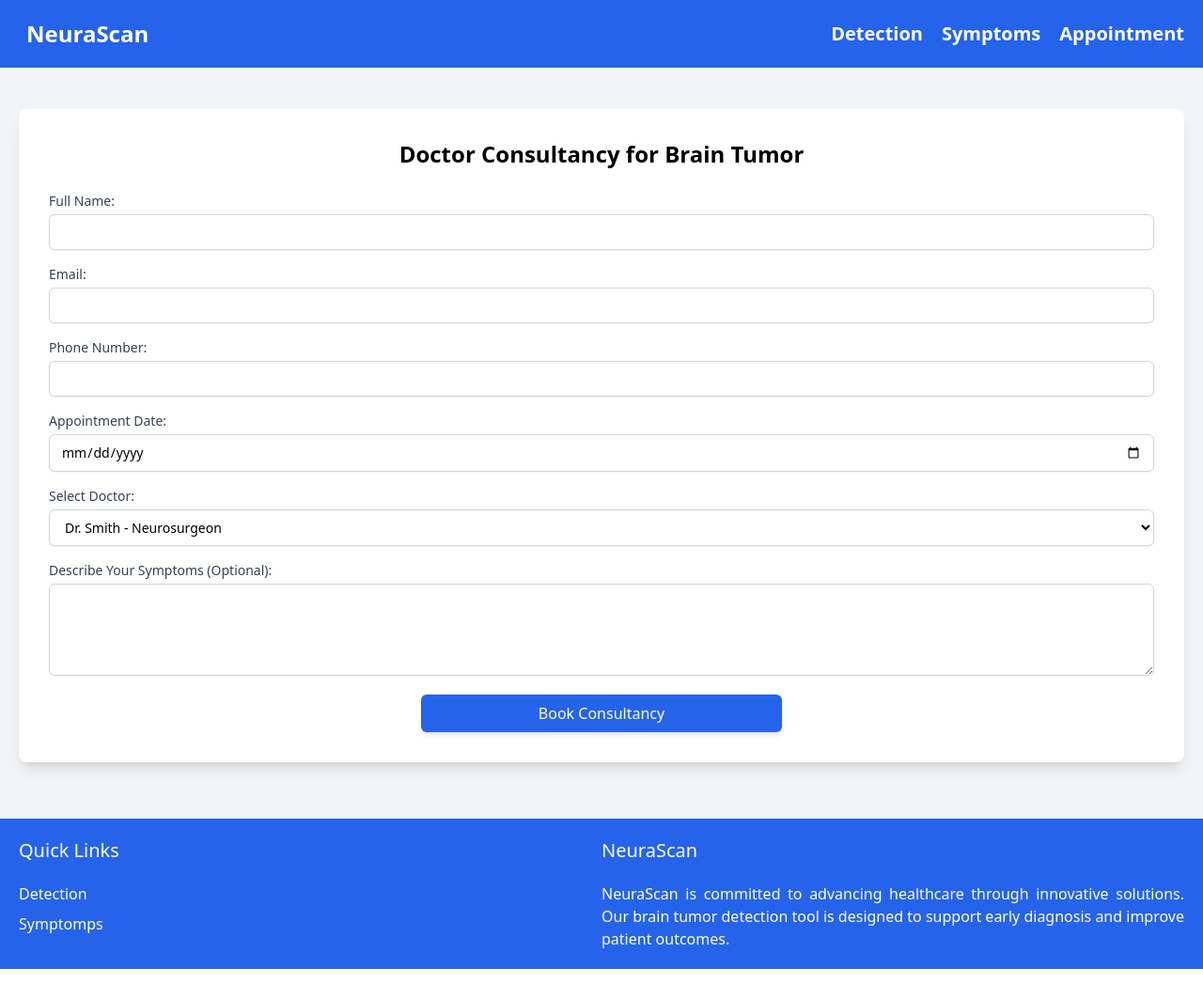
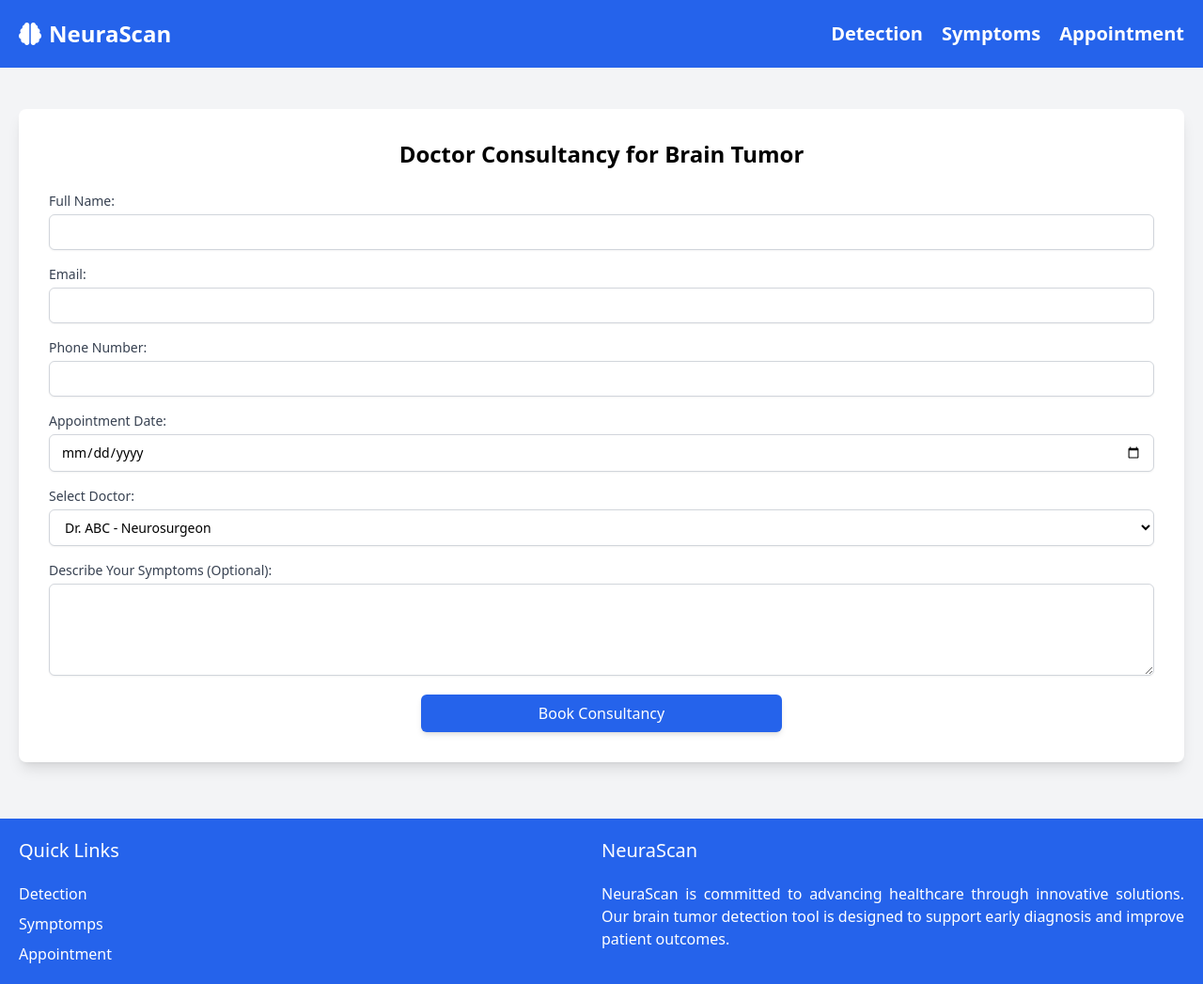
Before and after one commit to Jenil0704/Brain-Tumor-Detection-Project, a Flask app: page /appointment in a window 1280 px wide. Shown: the whole page at 94% size. Run offline with Flask 3, Linux system fonts and the light colour scheme; some libraries are stand-ins or nearby versions.

Commit message:
Initial Commit

```diff
--- a/templates/appointment.html
+++ b/templates/appointment.html
@@ -6,9 +6,11 @@
     <meta name="viewport" content="width=device-width, initial-scale=1.0">
     <title>Brain Tumor Doctor Consultancy Form</title>
     <script src="https://cdn.tailwindcss.com"></script>
+    <link rel="stylesheet" href="https://cdnjs.cloudflare.com/ajax/libs/font-awesome/6.6.0/css/all.min.css" integrity="sha512-Kc323vGBEqzTmouAECnVceyQqyqdsSiqLQISBL29aUW4U/M7pSPA/gEUZQqv1cwx4OnYxTxve5UMg5GT6L4JJg==" crossorigin="anonymous" referrerpolicy="no-referrer" />
 </head>
 
 <body class="bg-gray-100 flex justify-center flex-col items-center min-h-screen">
+    <!-- navbar starts -->
     <div class="w-full fixed top-0 bg-blue-600 p-5 z-50">
         <nav class="w-full flex items-center justify-between">
             <!-- Logo Section -->
@@ -36,37 +38,45 @@
             <a class="text-xl text-white font-semibold block" href="/quiz_page">Symptoms</a>
         </div>
     </div>
+    <!-- navbar ends -->
+
+    <!-- appointment form -->
     <div class="w-full p-5">
         <div class="mt-24 bg-white p-8 rounded-lg shadow-lg w-full">
             <h2 class="text-center text-2xl font-semibold mb-6">Doctor Consultancy for Brain Tumor</h2>
             <form id="appointmentForm" action="/api/book_appointment" method="post">
+                <!-- full name -->
                 <div class="mb-4">
                     <label for="name" class="block text-sm font-medium text-gray-700">Full Name:</label>
                     <input type="text" id="name" name="name" required
                         class="mt-1 block w-full px-3 py-2 border border-gray-300 rounded-md shadow-sm outline-none  sm:text-sm">
                 </div>
+                <!-- email -->
                 <div class="mb-4">
                     <label for="email" class="block text-sm font-medium text-gray-700">Email:</label>
                     <input type="email" id="email" name="email" required
                         class="mt-1 block w-full px-3 py-2 border border-gray-300 rounded-md shadow-sm outline-none  sm:text-sm">
                 </div>
+                <!-- phone number -->
                 <div class="mb-4">
                     <label for="phone" class="block text-sm font-medium text-gray-700">Phone Number:</label>
                     <input type="tel" id="phone" name="phone" required
                         class="mt-1 block w-full px-3 py-2 border border-gray-300 rounded-md shadow-sm  sm:text-sm">
                 </div>
+                <!-- appointment -->
                 <div class="mb-4">
                     <label for="appointment_date" class="block text-sm font-medium text-gray-700">Appointment Date:</label>
                     <input type="date" id="appointment_date" name="appointment_date" required
                         class="mt-1 block w-full px-3 py-2 border border-gray-300 rounded-md shadow-sm outline-none  sm:text-sm">
                 </div>
+                <!-- selection -->
                 <div class="mb-4">
                     <label for="doctor" class="block text-sm font-medium text-gray-700">Select Doctor:</label>
                     <select id="doctor" name="doctor" required
                         class="mt-1 block w-full px-3 py-2 border border-gray-300 bg-white rounded-md shadow-sm outline-none sm:text-sm">
-                    <option value="dr_smith">Dr. Smith - Neurosurgeon</option>
-                    <option value="dr_jones">Dr. Jones - Neuro Oncologist</option>
-                    <option value="dr_brown">Dr. Brown - Radiologist</option>
+                        <option value="dr_smith">Dr. ABC - Neurosurgeon</option>
+                        <option value="dr_jones">Dr. XYZ - Neuro Oncologist</option>
+                        <option value="dr_brown">Dr. DEF - Radiologist</option>
                     </select>
                 </div>
                 <div class="mb-4">
@@ -84,6 +94,7 @@
             <div class="error-message text-center text-red-600 mt-4 hidden">An error occurred. Please try again.</div>
         </div>
     </div>
+    <!-- footer section starts -->
     <div class="w-full bg-blue-600 p-5 mt-10">
         <footer class="w-full flex flex-col gap-10 md:gap-0 lg:gap-0 md:flex-row lg:flex-row justify-between text-white ">
             <div class="w-full md:w-1/2 lg:w-1/2  flex flex-col items-start">
@@ -91,6 +102,7 @@
                 <div class="mt-5 flex flex-col gap-2">
                     <a href="/">Detection</a>
                     <a href="/quiz_page">Symptomps</a>
+                    <a href="/appointment">Appointment</a>
                 </div>
             </div>
             <div class="w-full md:w-1/2 lg:w-1/2">
@@ -101,6 +113,7 @@
             </div>
         </footer>
     </div>
+    <!-- footer section ends -->
 
 <script src="{{ url_for('static', filename='js/apppointment.js') }}"></script>
 </body>
--- a/templates/index.html
+++ b/templates/index.html
@@ -108,6 +108,7 @@
                     <div class="mt-5 flex flex-col gap-2">
                         <a href="/">Detection</a>
                         <a href="/quiz_page">Symptomps</a>
+                        <a href="/appointment">Appointment</a>
                     </div>
                 </div>
                 <div class="w-full md:w-1/2 lg:w-1/2">
--- a/templates/quiz.html
+++ b/templates/quiz.html
@@ -67,6 +67,7 @@
                 <div class="mt-5 flex flex-col gap-2">
                     <a href="/">Detection</a>
                     <a href="/quiz_page">Symptomps</a>
+                    <a href="/appointment">Appointment</a>
                 </div>
             </div>
             <div class="w-full md:w-1/2 lg:w-1/2">
--- a/templates/result.html
+++ b/templates/result.html
@@ -114,7 +114,7 @@
         </div>
     </div>
 
-
+    <!-- footer section -->
     <div class="w-full bg-blue-600 p-5 mt-10">
         <footer class="w-full flex flex-col gap-10 md:gap-0 lg:gap-0 md:flex-row lg:flex-row justify-between text-white ">
             <div class="w-full md:w-1/2 lg:w-1/2  flex flex-col items-start">
@@ -122,6 +122,7 @@
                 <div class="mt-5 flex flex-col gap-2">
                     <a href="/">Detection</a>
                     <a href="/quiz_page">Symptomps</a>
+                    <a href="/appointment">Appointment</a>
                 </div>
             </div>
             <div class="w-full md:w-1/2 lg:w-1/2">
@@ -132,6 +133,7 @@
             </div>
         </footer>
     </div>
+    <!-- footer section ends -->
     <script src="{{ url_for('static', filename='js/result.js') }}"></script>
 </body>
 </html>
```
Lines whose indentation alone changed are shown as unchanged.
